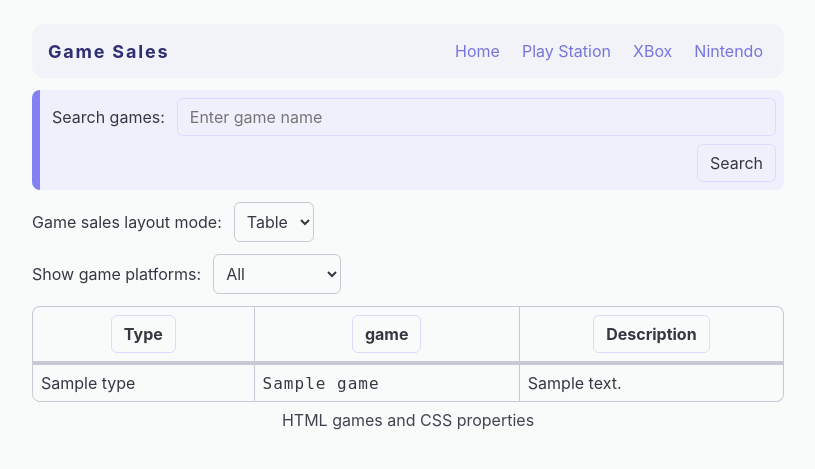
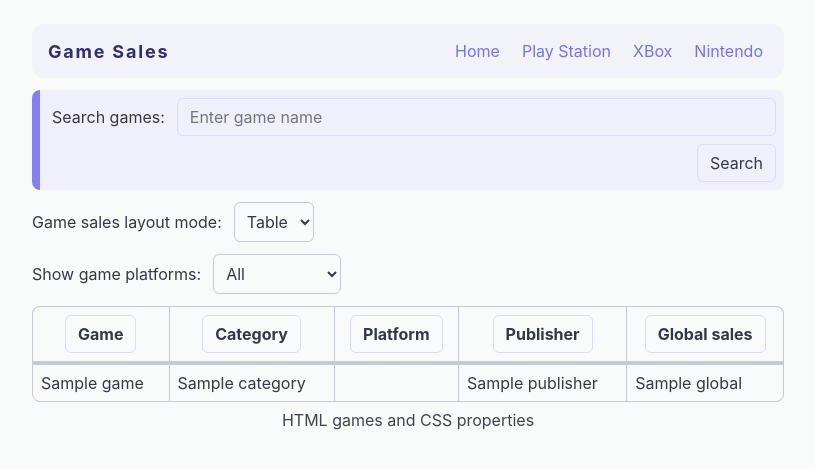
Before and after one commit to zadeviggers/12dts, a Flask app: template databases/games-data-website/templates/game-sales.jinja in a window 1280 px wide. Shown: the top 469 px of the page, without its empty margins (232-1047 px from the left). Run offline with Flask 2, Linux system fonts and the light colour scheme; the template is opened without the code that fills it: most values are stand-ins (such as "Sample title", 1, 10 or a date in 2020).

Commit message:
filtering works & some sorting works
Signed-off-by: Zade Viggers <zade.viggers@gmail.com>

```diff
--- a/databases/games-data-website/app.py
+++ b/databases/games-data-website/app.py
@@ -65,25 +65,8 @@
         games = cursor.execute(
             "SELECT * FROM game_data ORDER BY Year DESC").fetchall()
 
-    def format_games(games):
-        def format_game(game):
-            def format_sub_game(sub_game):
-                return"&lt;"+sub_game+"&gt;"
-
-            return " ".join(list(map(format_sub_game,
-                                     game["game"].split(", "))))
-
-        return list(map(lambda game: {
-            'game': format_game(game) if game["type"] == "HTML" else game["game"],
-            'raw_game': game["game"],
-            'type': game['type'].upper(),
-            'description': game["description"]
-        }, games))
-
-    formatted_games = format_games(games)
-
     return render_template("game-sales.jinja",
-                           games=formatted_games,
+                           games=games,
                            search=search,
                            # If search_text is none, replace it with an empty string
                            query=search_text or "")
--- a/databases/games-data-website/static/game-sales-script.js
+++ b/databases/games-data-website/static/game-sales-script.js
@@ -3,13 +3,15 @@
 const changeGameFilterDropdown = document.getElementById(
 	"change-game-filter-dropdown"
 );
+const searchParams = new URLSearchParams(location.search);
 let currentLayout = "table";
-let currentFilterMode = "all";
+let currentFilterMode = searchParams.get("brand") || "all";
 let filteredSortedGames = gamesData;
 let sortDirection = "down";
 let sortColumn = "type";
 
 // "Hydrate" the UI
+changeGameFilterDropdown.value = currentFilterMode;
 changeGameFilterDropdown.addEventListener("change", (event) => {
 	currentFilterMode = event.target.value;
 	filteredSortedGames = applySortingAndFiltering();
@@ -33,14 +35,33 @@
 
 function filterGames(games) {
 	switch (currentFilterMode) {
+		case "pc":
+			return games.filter((game) => game.Platform === "PC");
+		case "atari":
+			return games.filter((game) => game.Platform === "2600");
 		case "nintendo":
 			return games.filter((game) =>
-				["Wii", "GB", "DS"].includes(game.plaform)
+				[
+					"Wii",
+					"GB",
+					"DS",
+					"N64",
+					"NES",
+					"SNES",
+					"GBA",
+					"3DS",
+					"GC",
+					"WiiU",
+				].includes(game.Plaform)
 			);
 		case "ps":
-			return games.filter((game) => game.type === "HTML");
+			return games.filter((game) =>
+				["PS", "PS2", "PS3", "PS4", "PSP"].includes(game.Plaform)
+			);
 		case "xbox":
-			return games.filter((game) => game.type === "CSS");
+			return games.filter((game) =>
+				["X360", "XB", "XOne"].includes(game.Plaform)
+			);
 		case "all":
 			return games;
 		default:
@@ -87,12 +108,20 @@
 function setupSortingButtons() {
 	if (currentLayout !== "table") return null;
 
-	const typeButton = document.getElementById("sort-type");
-	const gameButton = document.getElementById("sort-game");
-	const descriptionButton = document.getElementById("sort-description");
-	typeButton.addEventListener("click", makeSortHandler("type"));
-	gameButton.addEventListener("click", makeSortHandler("raw_game")); // Raw game is the game name without the <>
-	descriptionButton.addEventListener("click", makeSortHandler("description"));
+	const titleButton = document.getElementById("sort-title");
+	titleButton.addEventListener("click", makeSortHandler("GameTitle"));
+
+	const categoryButton = document.getElementById("sort-category");
+	categoryButton.addEventListener("click", makeSortHandler("Category"));
+
+	const platformButton = document.getElementById("sort-platform");
+	platformButton.addEventListener("click", makeSortHandler("Platform"));
+
+	const publisherButton = document.getElementById("sort-publisher");
+	publisherButton.addEventListener("click", makeSortHandler("Publisher"));
+
+	const salesGlobalButton = document.getElementById("sort-sales-global");
+	salesGlobalButton.addEventListener("click", makeSortHandler("Global"));
 }
 
 function renderGamesDataTable(games) {
@@ -101,13 +130,19 @@
     <thead>
 		<tr>
 			<th>
-				<button type="button" id="sort-type">Type</button>
+				<button type="button" id="sort-title">Game</button>
 			</th>
 			<th>
-				<button type="button" id="sort-game">Game</button>
+				<button type="button" id="sort-category">Category</button>
 			</th>
 			<th>
-				<button type="button" id="sort-description">Description</button>
+				<button type="button" id="sort-platform">Platform</button>
+			</th>
+			<th>
+				<button type="button" id="sort-publisher">Publisher</button>
+			</th>
+			<th>
+				<button type="button" id="sort-sales-global">Global sales</button>
 			</th>
 		</tr>
     </thead>
@@ -116,15 +151,19 @@
 			.map(
 				(game) => `<tr>
 	<td>
-                    <p>${game.type}</p>
+		<p>${game.GameTitle}</p>
 	</td>
 	<td>
-                    <code>
-                        ${game.game}
-                    </code>
+		<p>${game.Category}</p>
 	</td>
 	<td>
-                    <p>${game.description}</p>
+		<p>${game.Platform}</p>
+	</td>
+	<td>
+		<p>${game.Publisher}</p>
+	</td>
+	<td>
+		<p>${game.Global}</p>
 	</td>
 </tr>`
 			)
--- a/databases/games-data-website/templates/game-sales.jinja
+++ b/databases/games-data-website/templates/game-sales.jinja
@@ -32,20 +32,24 @@
             </label>
             <label for="change-game-filter-dropdown">
                 Show game platforms:
-                <select name="change-game-filter-dropdown"
-                        id="change-game-filter-dropdown"
-                        value="all">
+                <select name="brand" id="change-game-filter-dropdown">
                     <option value="all">
                         All
+                    </option>
+                    <option value="pc">
+                        PC
                     </option>
                     <option value="ps">
                         Play Station
                     </option>
+                    <option value="xbox">
+                        XBox
+                    </option>
                     <option value="nintendo">
                         Nintendo
                     </option>
-                    <option value="xbox">
-                        XBox
+                    <option value="atari">
+                        Atari
                     </option>
                 </select>
             </label>
@@ -55,13 +59,19 @@
                     <thead>
                         <tr>
                             <th>
-                                <button type="button" id="sort-type">Type</button>
+                                <button type="button" id="sort-title">Game</button>
                             </th>
                             <th>
-                                <button type="button" id="sort-game">game</button>
+                                <button type="button" id="sort-category">Category</button>
                             </th>
                             <th>
-                                <button type="button" id="sort-description">Description</button>
+                                <button type="button" id="sort-platform">Platform</button>
+                            </th>
+                            <th>
+                                <button type="button" id="sort-publisher">Publisher</button>
+                            </th>
+                            <th>
+                                <button type="button" id="sort-sales-global">Global sales</button>
                             </th>
                         </tr>
                     </thead>
@@ -69,15 +79,19 @@
                         {% for game in games %}
                             <tr>
                                 <td>
-                                    <p>{{ game.type }}</p>
+                                    <p>{{ game.GameTitle }}</p>
                                 </td>
                                 <td>
-                                    <code>
-                                        {{ game.game }}
-                                    </code>
+                                    <p>{{ game.Category }}</p>
                                 </td>
                                 <td>
-                                    <p>{{ game.description }}</p>
+                                    <p>{{ game.Platform }}</p>
+                                </td>
+                                <td>
+                                    <p>{{ game.Publisher }}</p>
+                                </td>
+                                <td>
+                                    <p>{{ game.Global }}</p>
                                 </td>
                             </tr>
                         {% endfor %}
```
Also changed, not shown: databases/games-data-website/games-data.sqlite. Lines whose indentation alone changed are shown as unchanged.
